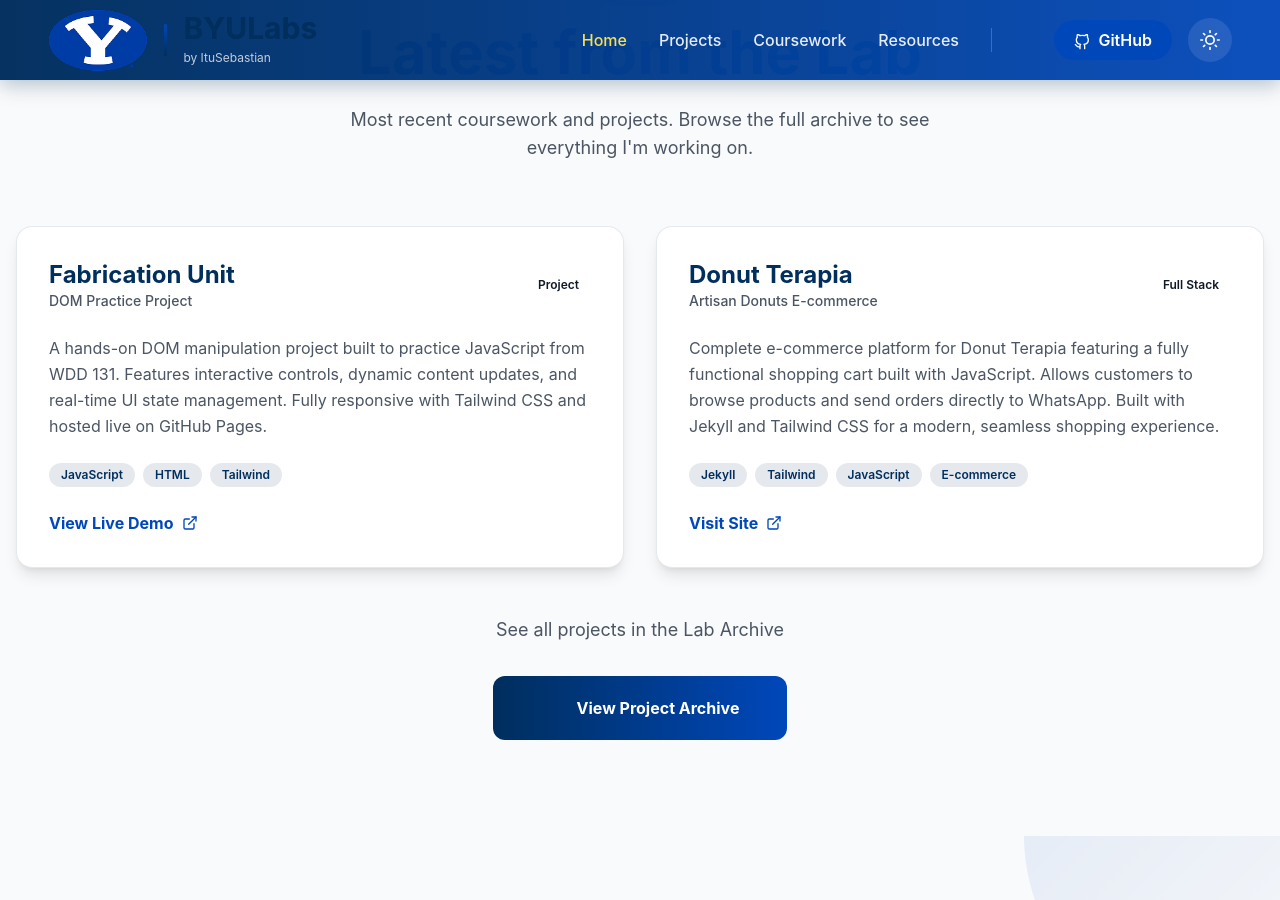
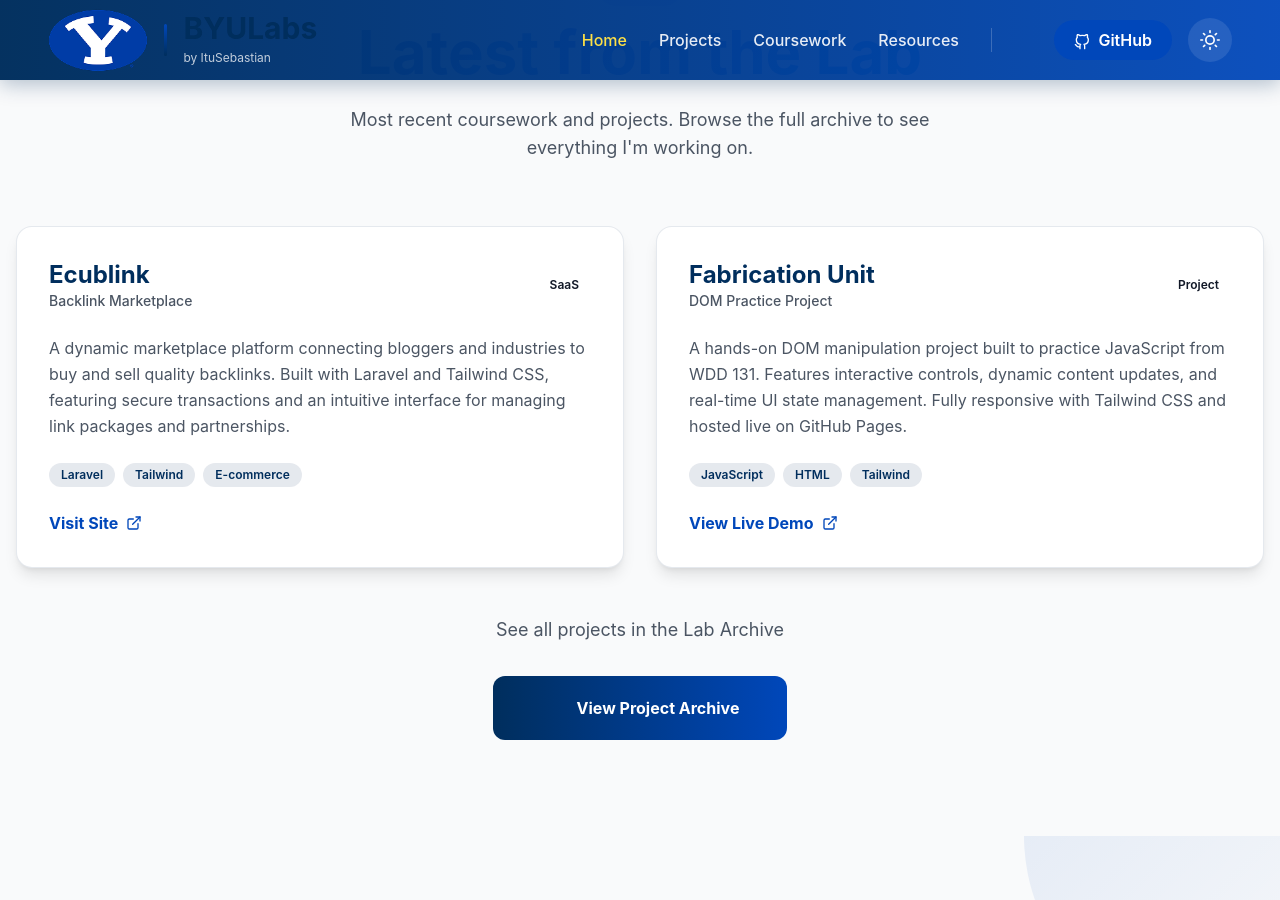
Before and after one commit to BYULabs/byulabs.github.io, a Jekyll site: the page built from index.html, in a window 1280 px wide and 900 px high, scrolled down 2201 px. Built offline with Jekyll 4.4.1, drawn with Linux system fonts in a browser that asks for light colours.

Commit message:
Add Ecublink project: Include details for a new backlink marketplace project with relevant technologies and links.

```diff
--- a/_data/projects.yml
+++ b/_data/projects.yml
@@ -1,3 +1,18 @@
+- id: ecublink
+  name: Ecublink
+  subtitle: Backlink Marketplace
+  category: side-project
+  description: A dynamic marketplace platform connecting bloggers and industries to buy and sell quality backlinks. Built with Laravel and Tailwind CSS, featuring secure transactions and an intuitive interface for managing link packages and partnerships.
+  technologies:
+    - Laravel
+    - Tailwind
+    - E-commerce
+  link: https://ecublink.com
+  link_text: Visit Site
+  link_type: external
+  badge: SaaS
+  badge_color: blue
+
 - id: fabrication-unit
   name: Fabrication Unit
   subtitle: DOM Practice Project
```
